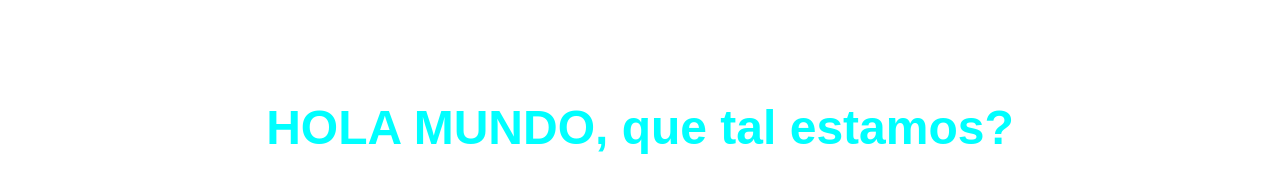
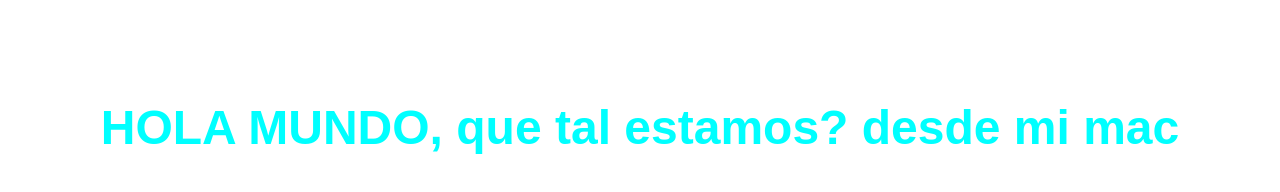
Before and after one commit to howpipe/Programing, a plain HTML site: page index.html in a window 1280 px wide. Drawn offline with Linux system fonts and the light colour scheme.

Commit message:
ultimi cambio desde mac

```diff
--- a/index.html
+++ b/index.html
@@ -7,6 +7,6 @@
     <link rel="stylesheet" href ="estilos.css"
 </head>
 <body>
-    <h1>HOLA MUNDO, que tal estamos?</h1>
+    <h1>HOLA MUNDO, que tal estamos? desde mi mac</h1>
 </body>
 </html>
```
